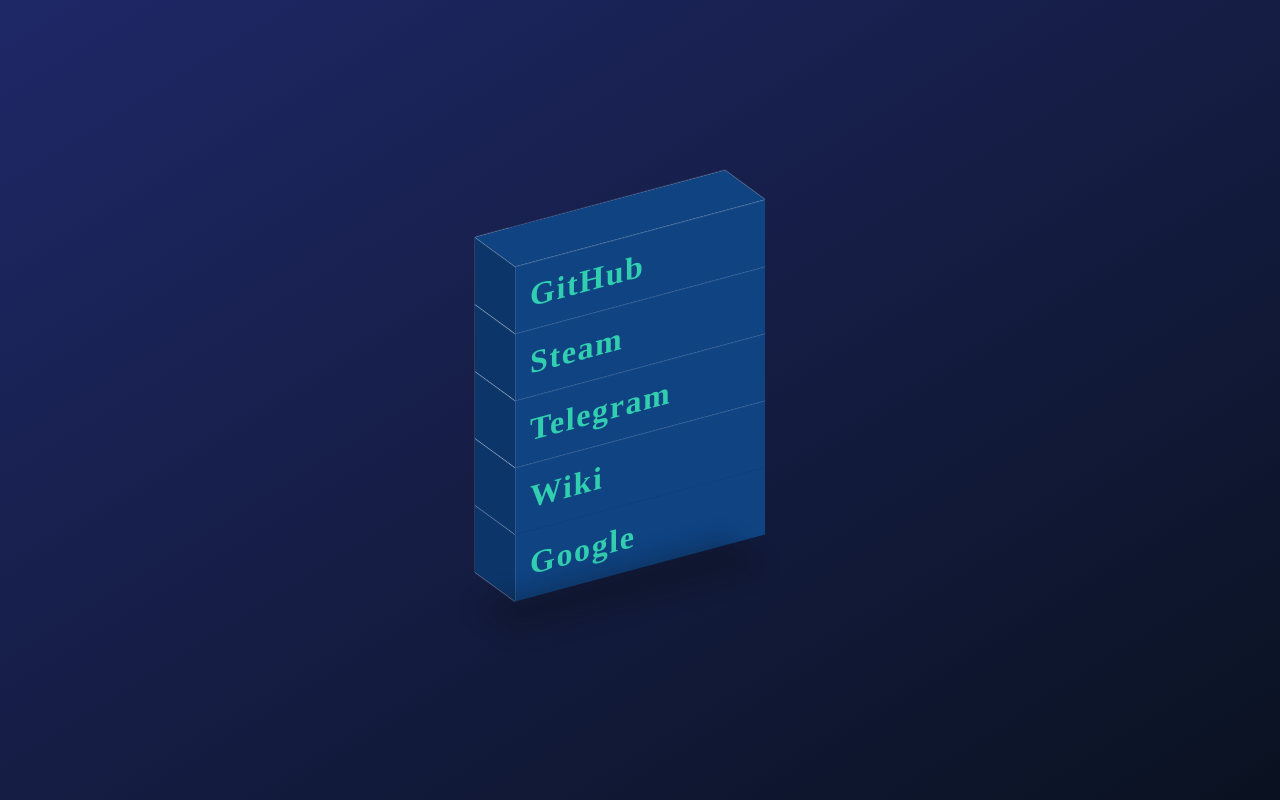
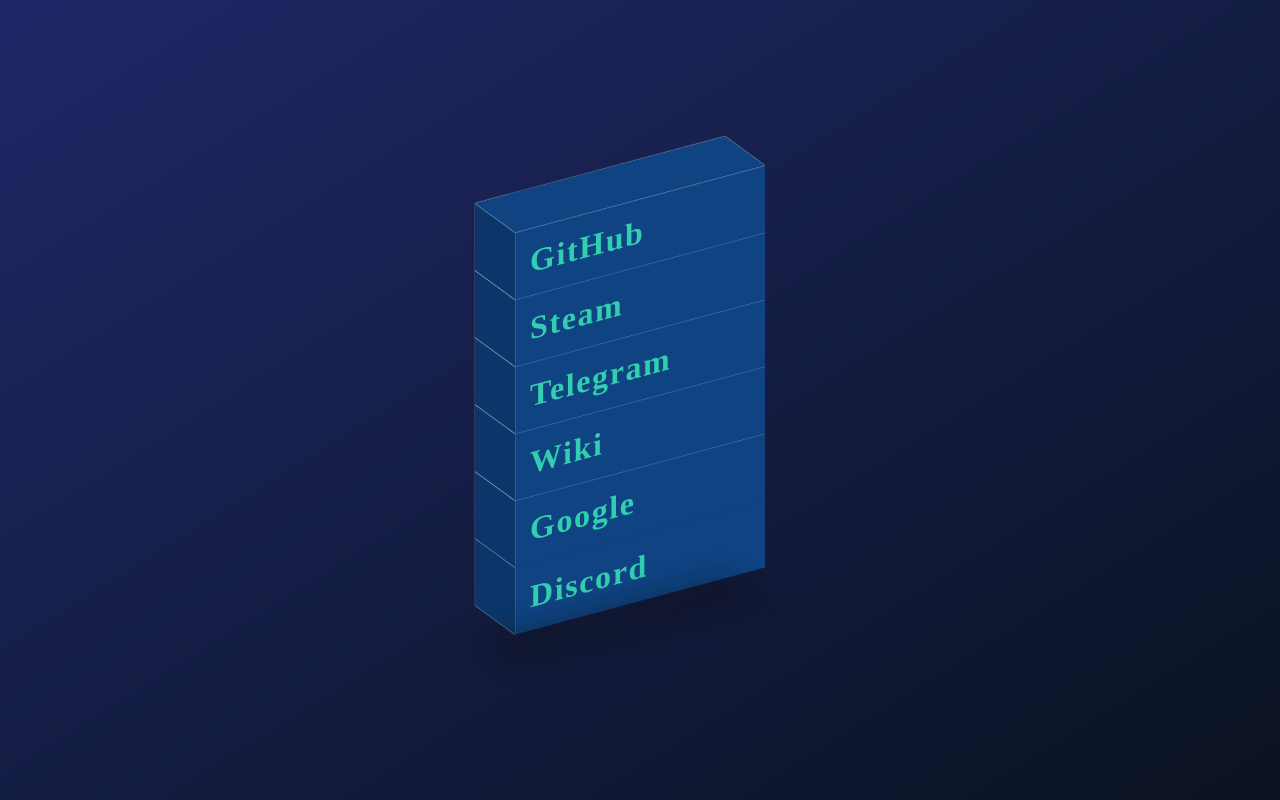
Before and after one commit to Karabarsik/Lesson1_web, a plain HTML site: page index.html in a window 1280 px wide. Drawn offline with Linux system fonts and the light colour scheme.

Commit message:
добавил дс

```diff
--- a/index.html
+++ b/index.html
@@ -17,6 +17,7 @@
         <li style="--i:3"><a href="https://web.telegram.org/k/"target="_blank"><b>Telegram</b></a></li>
         <li style="--i:2"><a href="https://ru.wikipedia.org/wiki/%D0%97%D0%B0%D0%B3%D0%BB%D0%B0%D0%B2%D0%BD%D0%B0%D1%8F_%D1%81%D1%82%D1%80%D0%B0%D0%BD%D0%B8%D1%86%D0%B0"target="_blank"><b>Wiki</b></a></li>
         <li style="--i:1"><a href="https://www.google.ru/webhp?hl=ru&sa=X&ved=0ahUKEwiO97eRpIj7AhVM_SoKHQenAIgQPAgI"target="_blank"><b>Google</b></a></li>
+        <li style="--i:0"><a href="https://discord.com/"target="_blank"><b>Discord</b></a></li>
 
     </ul>
 
```
